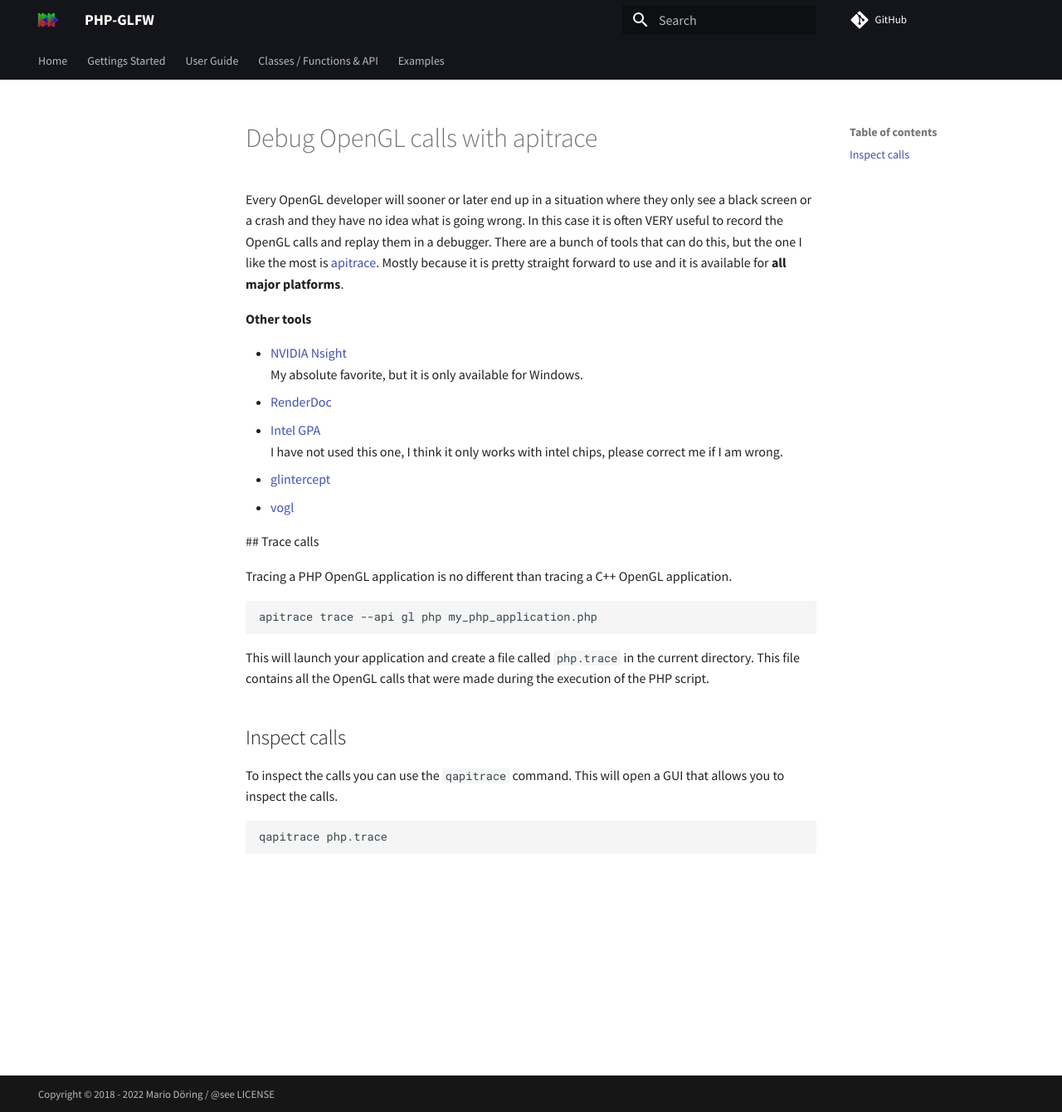
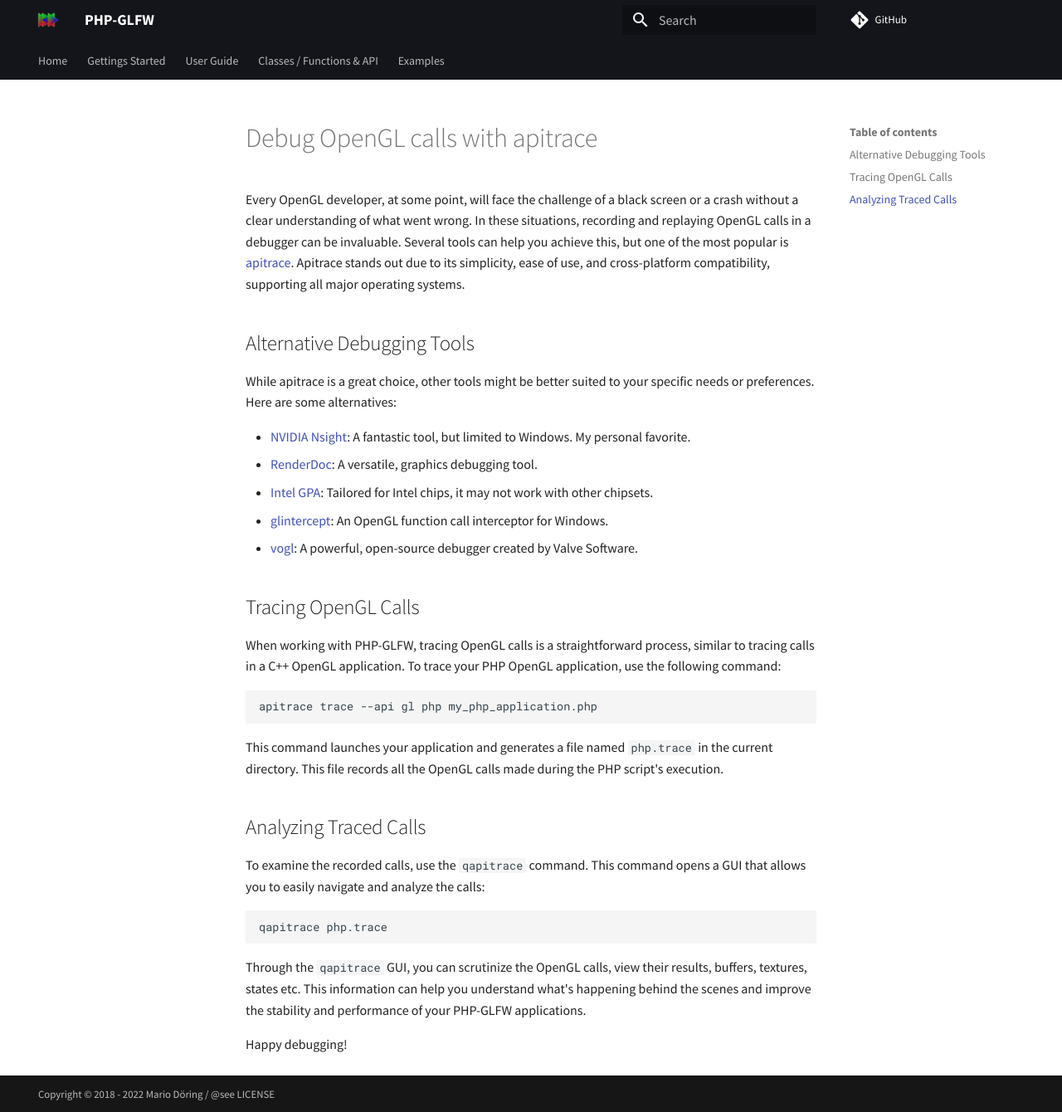
Before and after one commit to mario-deluna/php-glfw, an MkDocs documentation site: the page built from docs/user-guide/debugging/debug_opengl_with_apitrace.md, in a window 1280 px wide and 1340 px high. Shown: the whole window at 83% size. Built offline with MkDocs 1.6.1 and Material for MkDocs 9.7.7, drawn with Linux system fonts in a browser that asks for light colours; comment, search, counter and statistics services are not loaded.

````diff
--- a/docs/user-guide/debugging/debug_opengl_with_apitrace.md
+++ b/docs/user-guide/debugging/debug_opengl_with_apitrace.md
@@ -1,31 +1,35 @@
 # Debug OpenGL calls with apitrace
 
-Every OpenGL developer will sooner or later end up in a situation where they only see a black screen or a crash and they have no idea what is going wrong.  In this case it is often VERY useful to record the OpenGL calls and replay them in a debugger. There are a bunch of tools that can do this, but the one I like the most is [apitrace](http://apitrace.github.io/). Mostly because it is pretty straight forward to use and it is available for **all major platforms**.
+Every OpenGL developer, at some point, will face the challenge of a black screen or a crash without a clear understanding of what went wrong. In these situations, recording and replaying OpenGL calls in a debugger can be invaluable. Several tools can help you achieve this, but one of the most popular is [apitrace](http://apitrace.github.io/). Apitrace stands out due to its simplicity, ease of use, and cross-platform compatibility, supporting all major operating systems.
 
-**Other tools**
+## Alternative Debugging Tools
 
- * [NVIDIA Nsight](https://developer.nvidia.com/nsight-visual-studio-edition)<br>
-   My absolute favorite, but it is only available for Windows.
- * [RenderDoc](https://renderdoc.org/)
- * [Intel GPA](https://www.intel.com/content/www/us/en/developer/tools/graphics-performance-analyzers/overview.html)<br>
-    I have not used this one, I think it only works with intel chips, please correct me if I am wrong.
- * [glintercept](https://github.com/dtrebilco/glintercept)
- * [vogl](https://github.com/ValveSoftware/vogl)
+While apitrace is a great choice, other tools might be better suited to your specific needs or preferences. Here are some alternatives:
 
- ## Trace calls
+- [NVIDIA Nsight](https://developer.nvidia.com/nsight-visual-studio-edition): A fantastic tool, but limited to Windows. My personal favorite.
+- [RenderDoc](https://renderdoc.org/): A versatile, graphics debugging tool.
+- [Intel GPA](https://www.intel.com/content/www/us/en/developer/tools/graphics-performance-analyzers/overview.html): Tailored for Intel chips, it may not work with other chipsets.
+- [glintercept](https://github.com/dtrebilco/glintercept): An OpenGL function call interceptor for Windows.
+- [vogl](https://github.com/ValveSoftware/vogl): A powerful, open-source debugger created by Valve Software.
 
-Tracing a PHP OpenGL application is no different than tracing a C++ OpenGL application.
+## Tracing OpenGL Calls
+
+When working with PHP-GLFW, tracing OpenGL calls is a straightforward process, similar to tracing calls in a C++ OpenGL application. To trace your PHP OpenGL application, use the following command:
 
 ```bash
 apitrace trace --api gl php my_php_application.php
 ```
 
-This will launch your application and create a file called `php.trace` in the current directory. This file contains all the OpenGL calls that were made during the execution of the PHP script.
+This command launches your application and generates a file named `php.trace` in the current directory. This file records all the OpenGL calls made during the PHP script's execution.
 
-## Inspect calls
+## Analyzing Traced Calls
 
-To inspect the calls you can use the `qapitrace` command. This will open a GUI that allows you to inspect the calls.
+To examine the recorded calls, use the `qapitrace` command. This command opens a GUI that allows you to easily navigate and analyze the calls:
 
 ```bash
 qapitrace php.trace
 ```
+
+Through the `qapitrace` GUI, you can scrutinize the OpenGL calls, view their results, buffers, textures, states etc. This information can help you understand what's happening behind the scenes and improve the stability and performance of your PHP-GLFW applications.
+
+Happy debugging!
````
Also changed, not shown: docs/getting-started/getting-started-with-php-and-opengl.md (+18 -1 lines), docs/getting-started/installation/ide-setup.md (+2 -2 lines).
